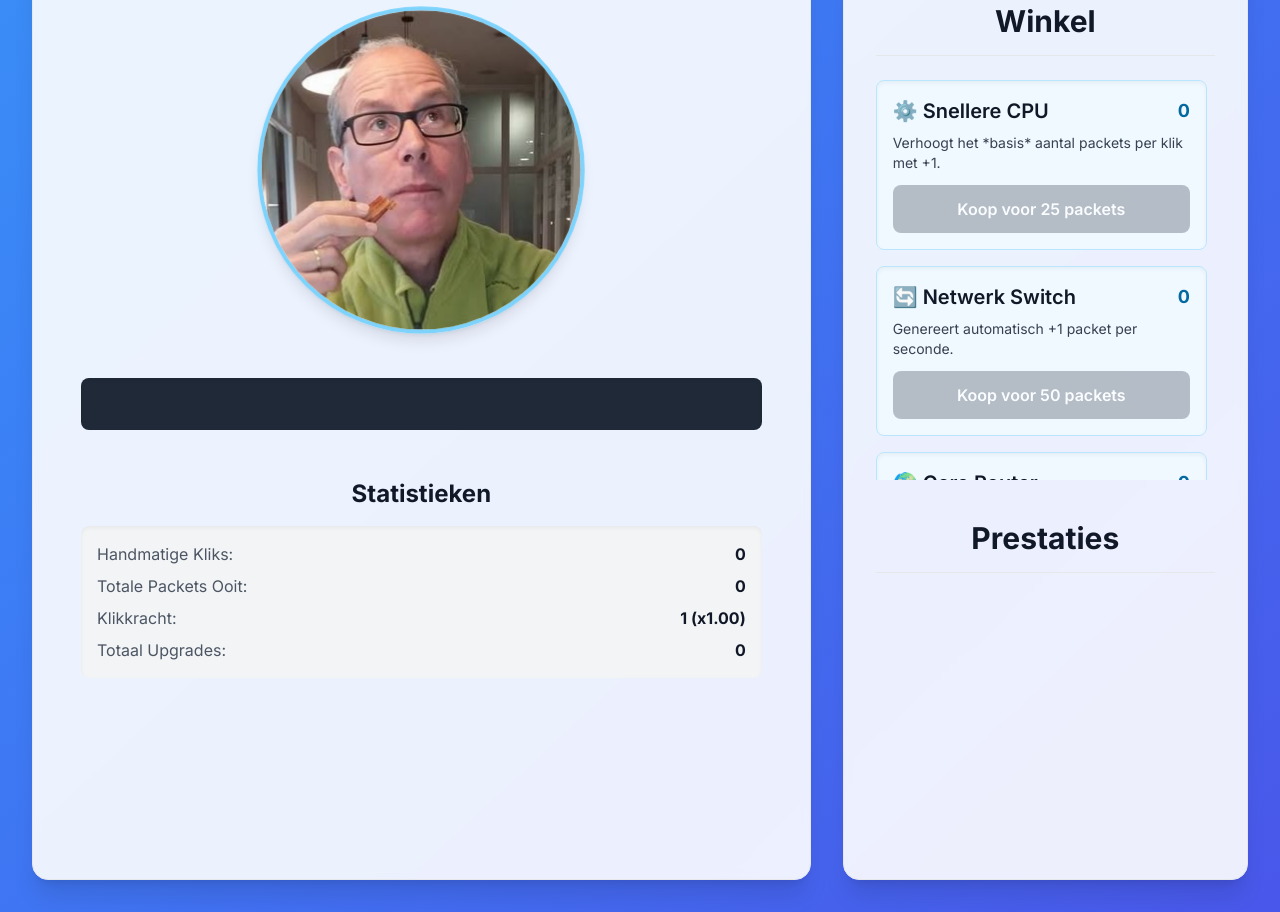
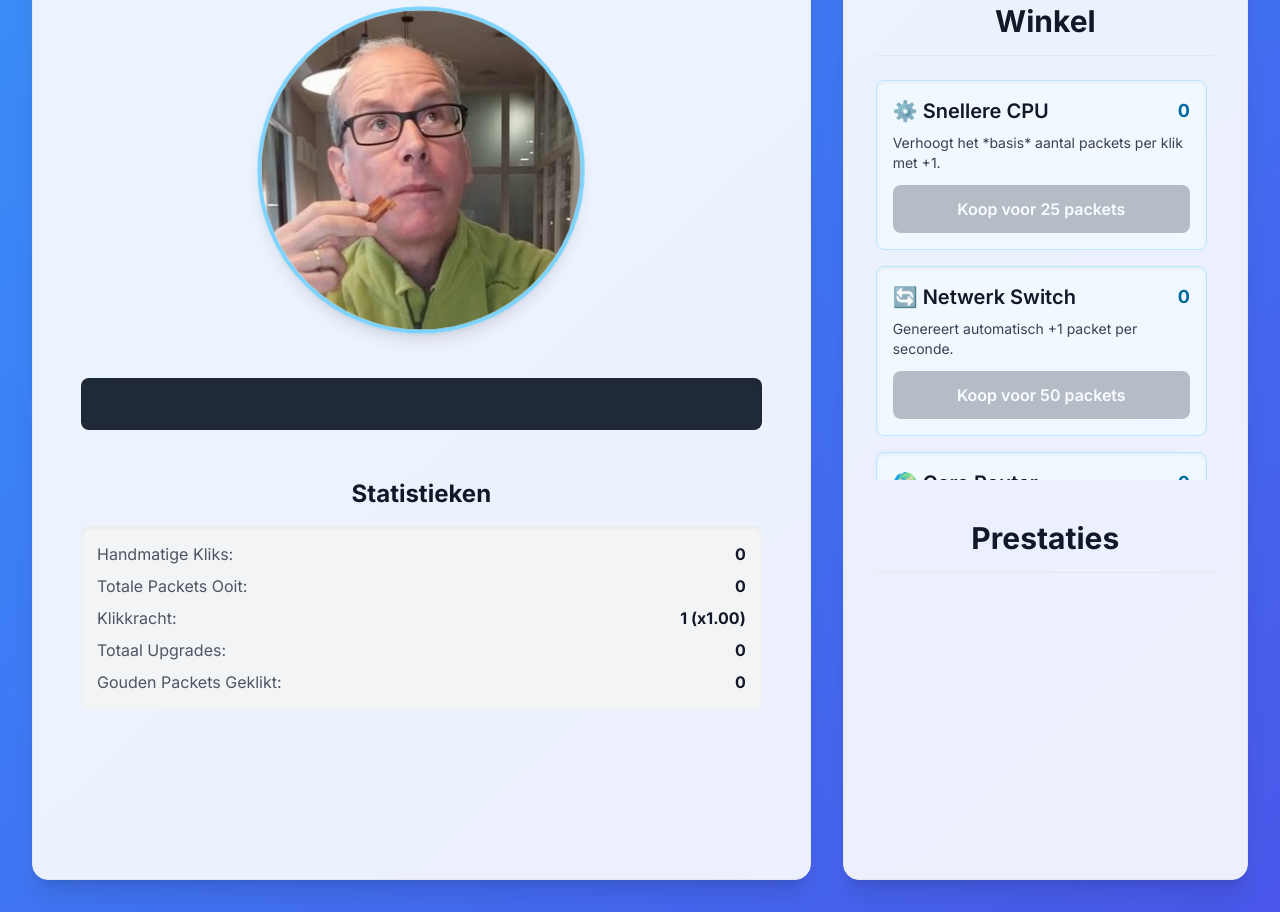
Before and after one commit to clickerap/clickerap.github.io, a plain HTML site: page index.html in a window 1280 px wide. Shown: the part 279-1191 px from the top of the page. Drawn offline with nearby package versions, Linux system fonts and the light colour scheme.

Commit message:
Update index.html

```diff
--- a/index.html
+++ b/index.html
@@ -53,6 +53,7 @@
                     <li class="flex justify-between"><span class="text-gray-600">Totale Packets Ooit:</span> <strong id="stat-total" class="text-gray-900">0</strong></li>
                     <li class="flex justify-between"><span class="text-gray-600">Klikkracht:</span> <strong id="stat-power" class="text-gray-900">1 (x1.00)</strong></li>
                     <li class="flex justify-between"><span class="text-gray-600">Totaal Upgrades:</span> <strong id="stat-upgrades" class="text-gray-900">0</strong></li>
+                    <li class="flex justify-between"><span class="text-gray-600">Gouden Packets Geklikt:</span> <strong id="stat-golden-clicks" class="text-gray-900">0</strong></li>
                 </ul>
             </div>
 
```
